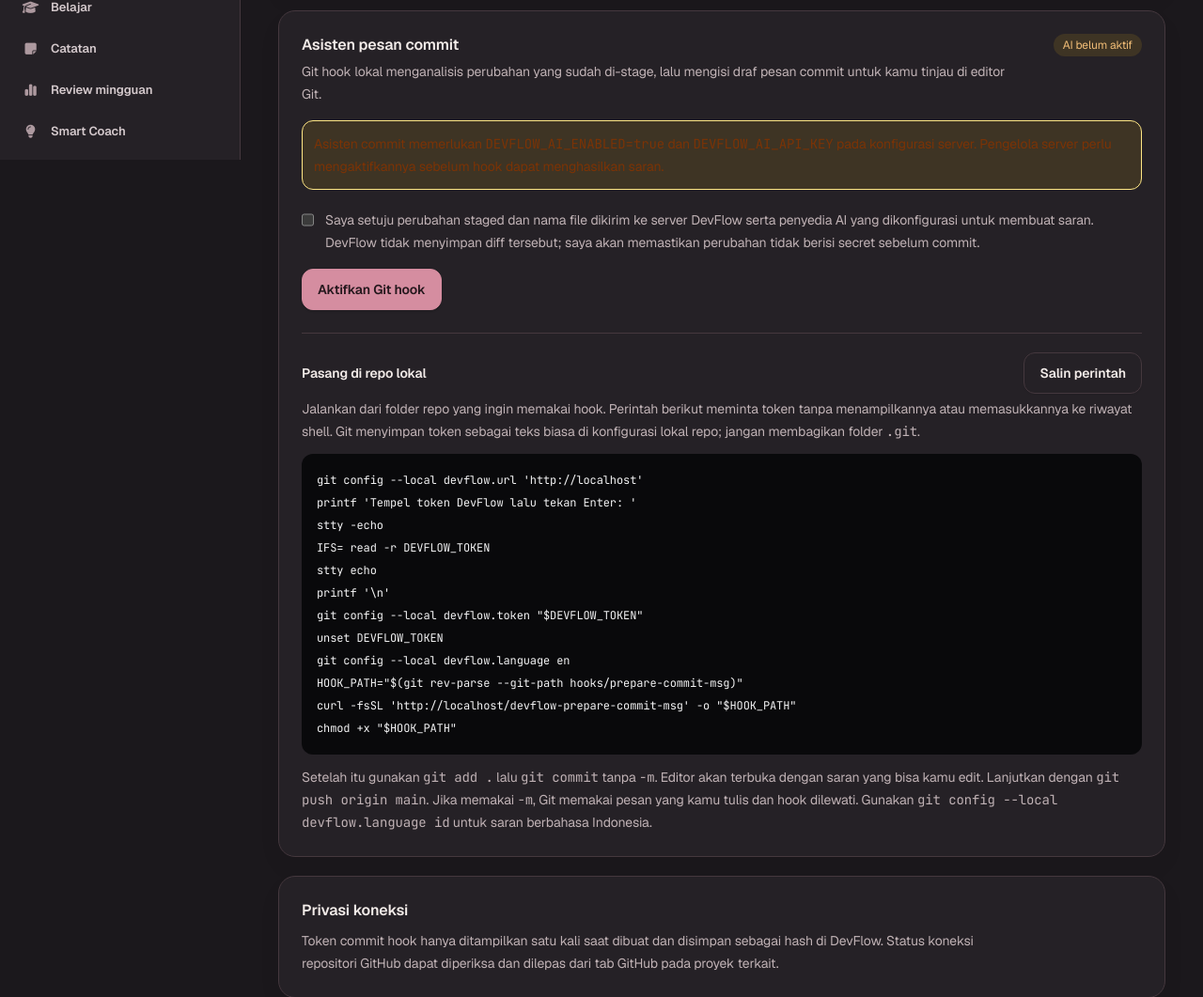
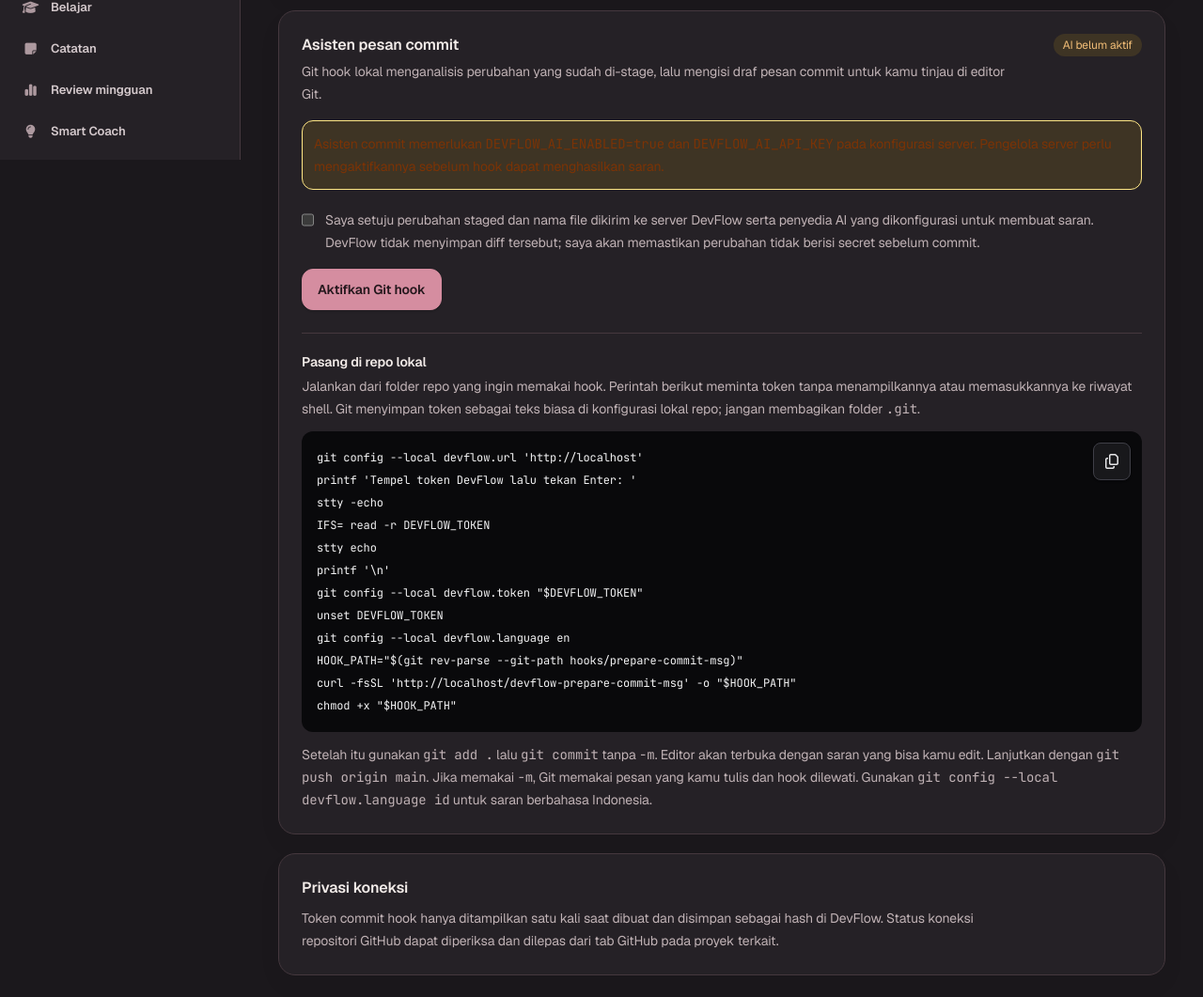
Before and after one commit to ferdykp/devflow, a Laravel app: page /settings/integrations in a window 1280 px wide. Shown: the part 630-1691 px from the top of the page at 94% size. After the commit the page ends 1668 px from the top, so only its background shows below. Run offline with Laravel 12, Linux system fonts and the light colour scheme; a user stored in the database is signed in; data comes from the database, SQL or seed files in the repository; data that the repository does not hold is empty; style sheets or scripts are compiled from the project's sources.

Commit message:
ui: place copy icon inside hook setup block

```diff
--- a/resources/views/settings/integrations.blade.php
+++ b/resources/views/settings/integrations.blade.php
@@ -73,13 +73,14 @@
             <x-ui.button>{{ $commitHookToken ? 'Buat token baru' : 'Aktifkan Git hook' }}</x-ui.button>
         </form>
         <div class="mt-6 border-t border-zinc-200 pt-5">
-            <div class="flex flex-wrap items-center justify-between gap-3">
-                <h3 class="text-sm font-semibold">Pasang di repo lokal</h3>
-                <x-ui.button type="button" variant="secondary" data-clipboard-copy data-copy-target="commit-hook-install-commands" data-copy-status="commit-hook-install-status">Salin perintah</x-ui.button>
-            </div>
+            <h3 class="text-sm font-semibold">Pasang di repo lokal</h3>
             <p class="mt-1 text-sm leading-6 text-zinc-500">Jalankan dari folder repo yang ingin memakai hook. Perintah berikut meminta token tanpa menampilkannya atau memasukkannya ke riwayat shell. Git menyimpan token sebagai teks biasa di konfigurasi lokal repo; jangan membagikan folder <code>.git</code>.</p>
             @php $devflowBaseUrl = rtrim(url('/'), '/'); @endphp
-            <pre class="mt-3 overflow-x-auto rounded-xl bg-zinc-950 p-4 text-xs leading-6 text-zinc-100"><code id="commit-hook-install-commands">git config --local devflow.url '{{ $devflowBaseUrl }}'
+            <div class="relative mt-3 overflow-hidden rounded-xl bg-zinc-950">
+                <button type="button" class="absolute right-3 top-3 z-10 inline-flex size-10 items-center justify-center rounded-lg border border-zinc-700 bg-zinc-900 text-zinc-200 shadow-sm transition-colors hover:bg-zinc-800 focus-visible:outline-2 focus-visible:outline-offset-2 focus-visible:outline-white" data-clipboard-copy data-copy-target="commit-hook-install-commands" data-copy-status="commit-hook-install-status" aria-label="Salin perintah pemasangan" title="Salin perintah">
+                    <i class="fa-regular fa-copy" aria-hidden="true"></i>
+                </button>
+                <pre class="overflow-x-auto bg-transparent p-4 pr-16 text-xs leading-6 text-zinc-100"><code id="commit-hook-install-commands">git config --local devflow.url '{{ $devflowBaseUrl }}'
 printf 'Tempel token DevFlow lalu tekan Enter: '
 stty -echo
 IFS= read -r DEVFLOW_TOKEN
@@ -91,6 +92,7 @@ git config --local devflow.language en
 HOOK_PATH="$(git rev-parse --git-path hooks/prepare-commit-msg)"
 curl -fsSL '{{ asset('devflow-prepare-commit-msg') }}' -o "$HOOK_PATH"
 chmod +x "$HOOK_PATH"</code></pre>
+            </div>
             <p id="commit-hook-install-status" class="mt-2 text-sm text-zinc-600" role="status" aria-live="polite"></p>
             <p class="mt-3 text-sm leading-6 text-zinc-600">Setelah itu gunakan <code>git add .</code> lalu <code>git commit</code> tanpa <code>-m</code>. Editor akan terbuka dengan saran yang bisa kamu edit. Lanjutkan dengan <code>git push origin main</code>. Jika memakai <code>-m</code>, Git memakai pesan yang kamu tulis dan hook dilewati. Gunakan <code>git config --local devflow.language id</code> untuk saran berbahasa Indonesia.</p>
         </div>
```
